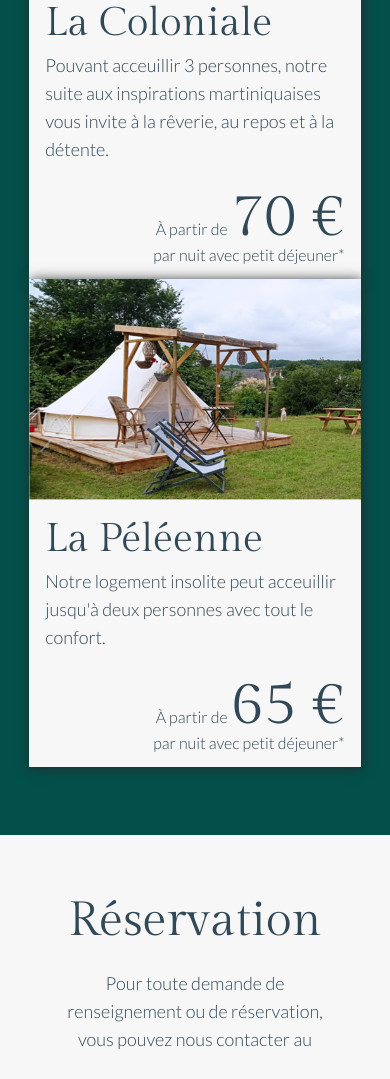
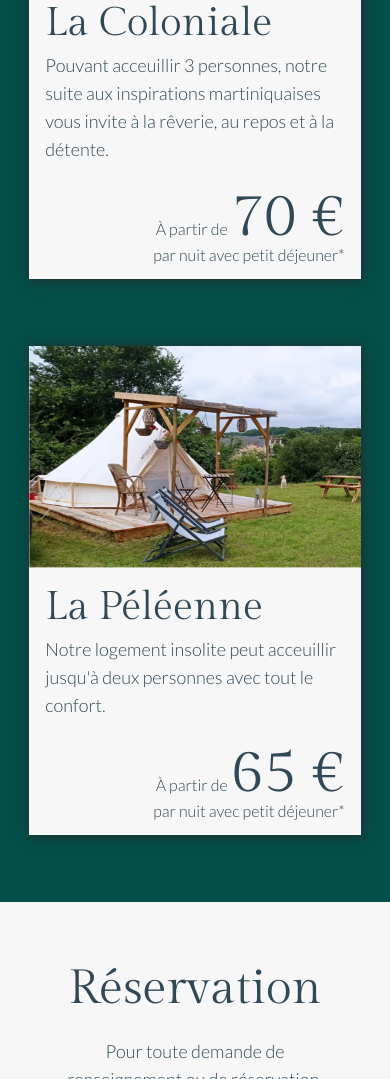
Before and after one commit to cecilefreyd/lacoteriedetroo, a plain HTML site: page index.html in a window 390 px wide. Shown: the part 2349-3428 px from the top of the page. Drawn offline with Linux system fonts and the light colour scheme.

Commit message:
Add files via upload

```diff
--- a/css/style.css
+++ b/css/style.css
@@ -6,6 +6,7 @@ html {
     --black: #314856;
     --white: #f7f7f7;
     --primary-darker-opacity: rgba(3, 79, 74, .75);
+    --secondary: #A87D4F;
 
     --main-font: 'Lato', sans-serif;
     --secondary-font: 'Gilda Display', serif;
@@ -310,14 +311,22 @@ body {
 
 .chambre {
     background-color: var(--white);
-    width: 30vw;
+    width: 20vw;
     box-shadow: 1px 1px 12px 0 #26292b;
 }
 
 
 @media screen and (max-width: 1056px) {
-    .chambre:first-child {
+    .chambre:first-child
+     {
         margin-bottom: 8vh;
+    }
+}
+
+@media screen and (max-width: 1056px) {
+    .chambre:last-child
+     {
+        margin-top: 8vh;
     }
 }
 
@@ -326,8 +335,6 @@ body {
         width: 85vw;
     }
 }
-
-
 
 .photo-chambre {
     width: 100%;
```
